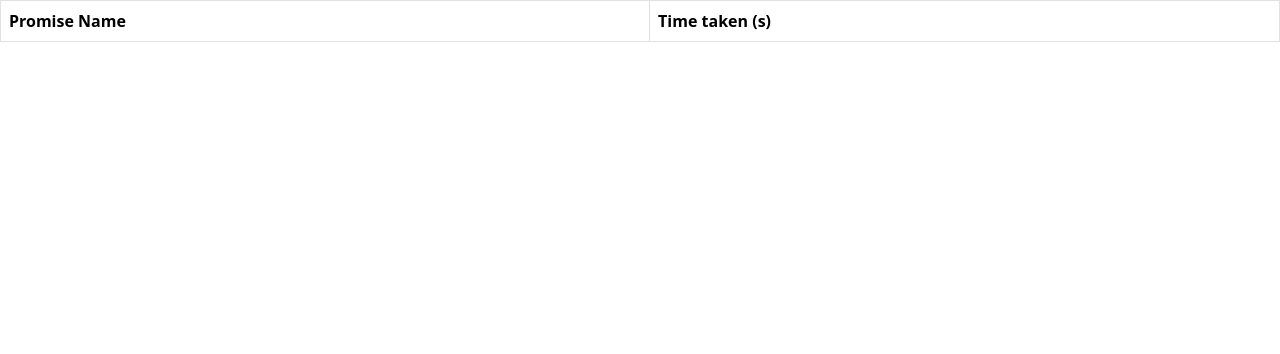
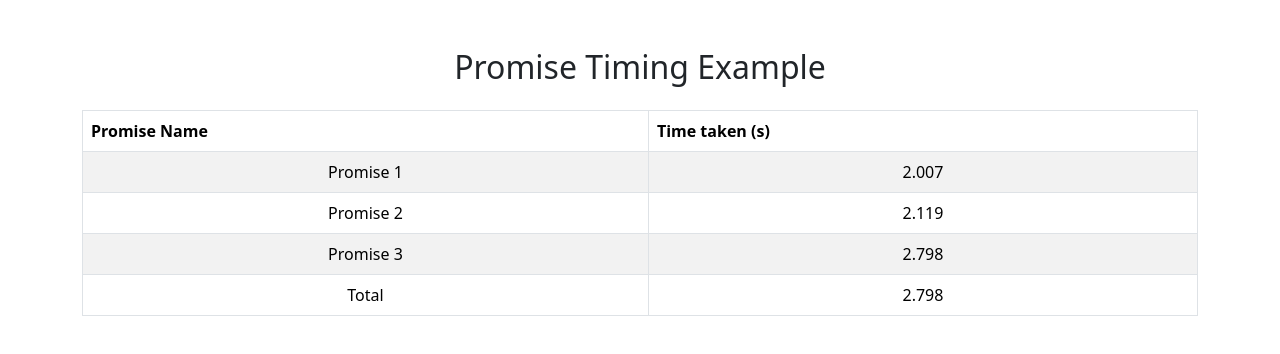
Before and after one commit to acciojob/wait-for-multiple-promises-Stakshi301, a website: page main.html in a window 1280 px wide. Drawn offline with nearby package versions, Linux system fonts and the light colour scheme.

Commit message:
created a submission

```diff
--- a/main.html
+++ b/main.html
@@ -13,15 +13,20 @@
 
   <body>
     <!-- the entire body must be written by student -->
-    <table class="table table-striped table-hover table-bordered">
+    <div class="container mt-5">
+      <h2>Promise Timing Example</h2>
+      <table class="table table-striped table-hover table-bordered mt-4">
         <thead>
           <tr>
             <th>Promise Name</th>
             <th>Time taken (s)</th>
           </tr>
         </thead>
-      <tbody id="output"></tbody>
+        <tbody id="output">
+          <!-- Loading row will be inserted here by default -->
+        </tbody>
       </table>
+    </div>
 
     <script type="text/javascript" src="./script.js"></script>
     <script
--- a/script.js
+++ b/script.js
@@ -1 +1,74 @@
 //your JS code here. If required.
+window.onload = function () {
+  const outputElement = document.getElementById("output");
+
+  // Insert the loading row
+  const loadingRow = document.createElement("tr");
+  const loadingCell = document.createElement("td");
+  loadingCell.setAttribute("colspan", "2");
+  loadingCell.textContent = "Loading...";
+  loadingRow.appendChild(loadingCell);
+  outputElement.appendChild(loadingRow);
+
+  // Record the overall start time
+  const startTime = Date.now();
+
+  // Function to create a promise
+  function createPromise(i) {
+    const delay = Math.floor(Math.random() * 2000) + 1000; // Between 1 and 3 seconds
+    const promiseStartTime = Date.now();
+
+    return new Promise((resolve) => {
+      setTimeout(() => {
+        const timeTaken = (Date.now() - promiseStartTime) / 1000; // In seconds
+        resolve({ name: "Promise " + i, timeTaken: timeTaken.toFixed(3) });
+      }, delay);
+    });
+  }
+
+  // Create 3 promises
+  const promises = [];
+  for (let i = 1; i <= 3; i++) {
+    promises.push(createPromise(i));
+  }
+
+  // Wait for all promises to resolve
+  Promise.all(promises).then((results) => {
+    const endTime = Date.now();
+    const totalTime = (endTime - startTime) / 1000; // In seconds
+
+    // Remove the loading row
+    outputElement.removeChild(loadingRow);
+
+    // Sort results by promise name
+    results.sort((a, b) => a.name.localeCompare(b.name));
+
+    // Add rows for each promise
+    results.forEach((result) => {
+      const row = document.createElement("tr");
+
+      const nameCell = document.createElement("td");
+      nameCell.textContent = result.name;
+      row.appendChild(nameCell);
+
+      const timeCell = document.createElement("td");
+      timeCell.textContent = result.timeTaken;
+      row.appendChild(timeCell);
+
+      outputElement.appendChild(row);
+    });
+
+    // Add the total row
+    const totalRow = document.createElement("tr");
+
+    const totalNameCell = document.createElement("td");
+    totalNameCell.textContent = "Total";
+    totalRow.appendChild(totalNameCell);
+
+    const totalTimeCell = document.createElement("td");
+    totalTimeCell.textContent = totalTime.toFixed(3);
+    totalRow.appendChild(totalTimeCell);
+
+    outputElement.appendChild(totalRow);
+  });
+};
--- a/styles.css
+++ b/styles.css
@@ -1 +1,29 @@
 /*  your css code here. If applicable */
+/*  your css code here. If applicable */
+body {
+  font-family: Arial, sans-serif;
+  background-color: #f8f9fa;
+}
+
+.container {
+  max-width: 800px;
+  margin: 0 auto;
+}
+
+h2 {
+  text-align: center;
+  color: #333;
+}
+
+.table {
+  margin-top: 20px;
+}
+
+td {
+  text-align: center;
+}
+
+.loading {
+  font-style: italic;
+  color: gray;
+}
```
Lines whose indentation alone changed are shown as unchanged.
